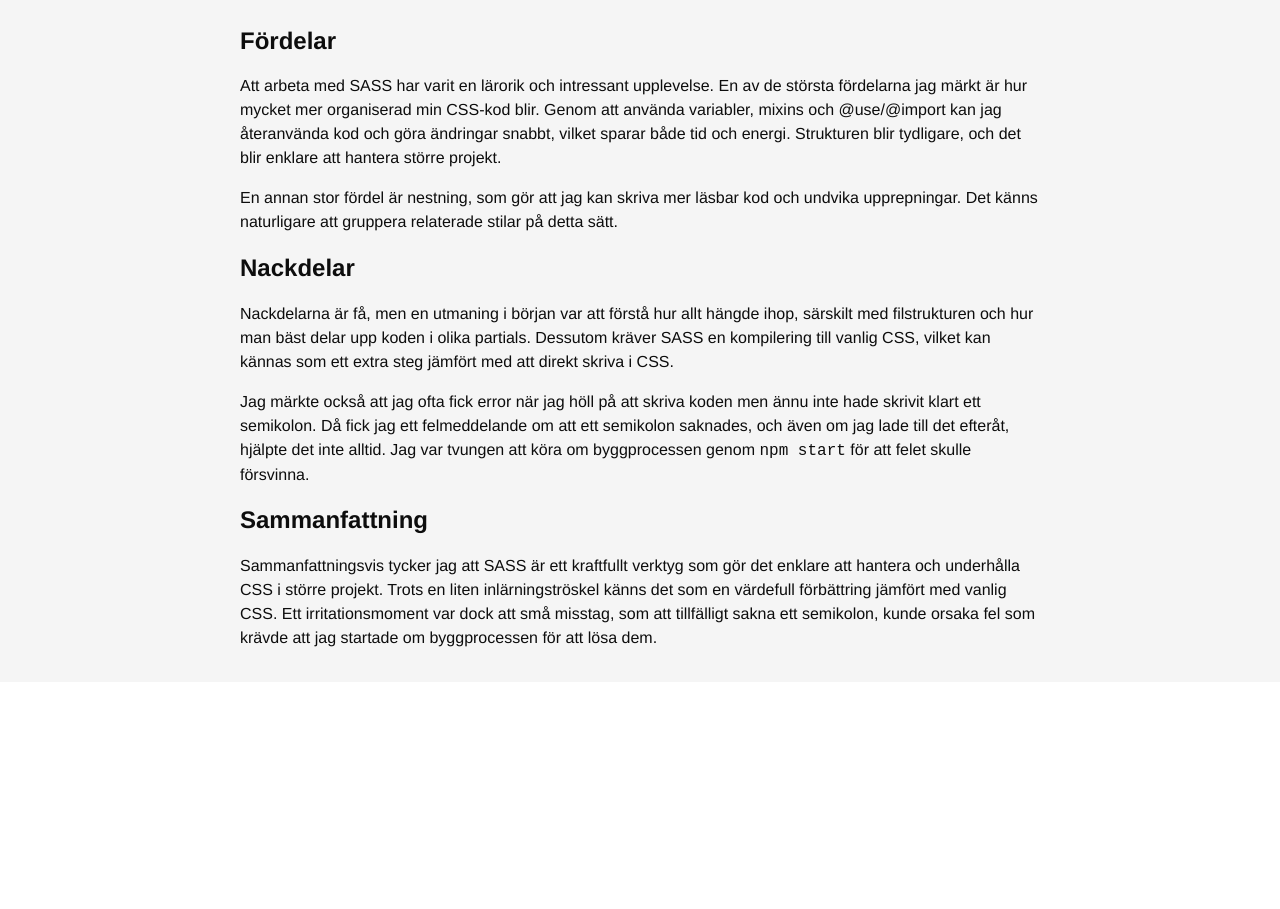
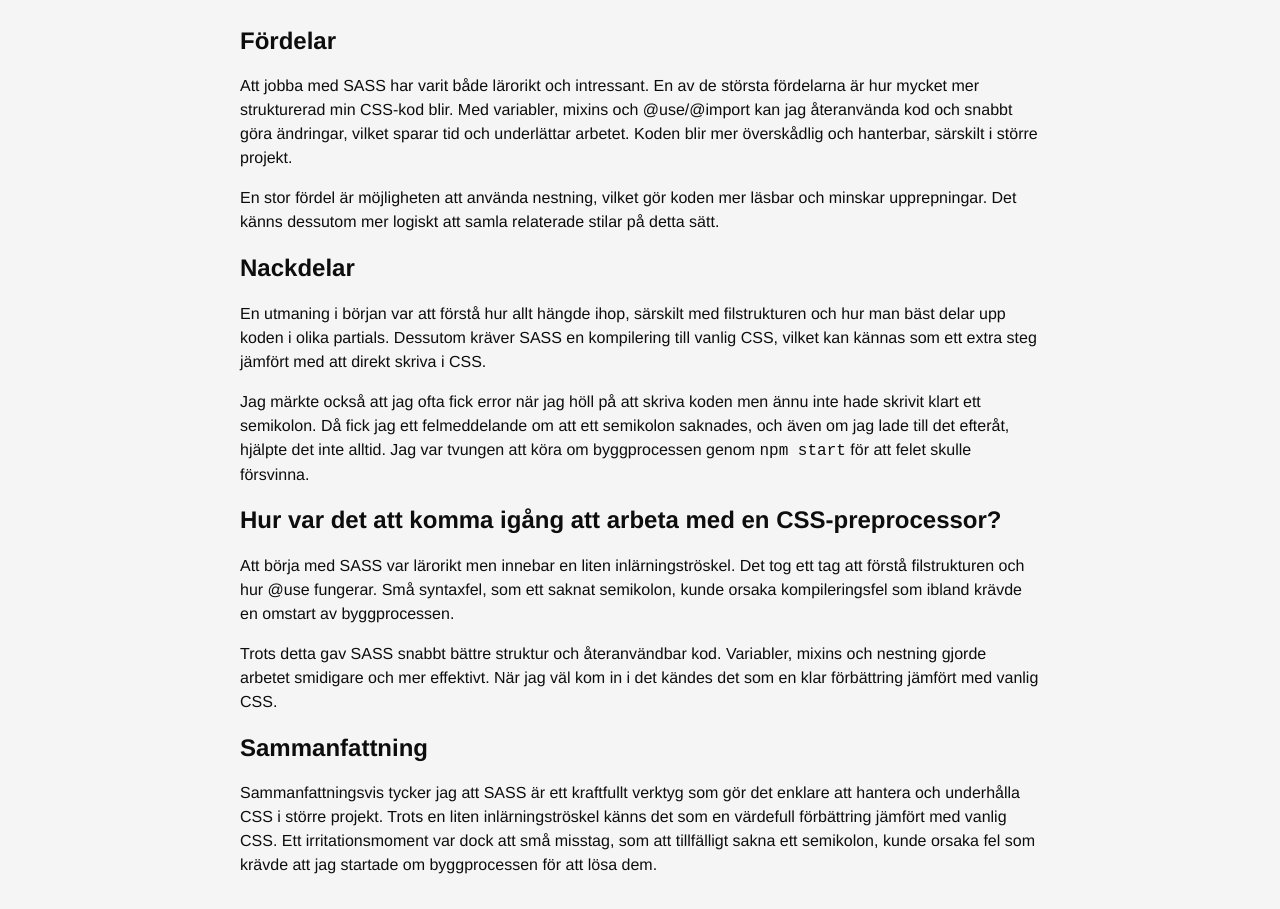
Before and after one commit to agadman/Moment3_DT211G, a website built with Parcel: page src/pages/sass.html in a window 1280 px wide. Shown: the part 178-1087 px from the top of the page. Before the commit the page ends 860 px from the top, so only its background shows below. Built offline with nearby package versions, Linux system fonts and the light colour scheme.

Commit message:
lagt till lite mer saas text

```diff
--- a/src/pages/sass.html
+++ b/src/pages/sass.html
@@ -28,11 +28,14 @@
         <section class="saas-text">
             <h1>Utvärdering av mitt arbete med SASS</h1>
             <h2>Fördelar</h2>
-            <p>Att arbeta med SASS har varit en lärorik och intressant upplevelse. En av de största fördelarna jag märkt är hur mycket mer organiserad min CSS-kod blir. Genom att använda variabler, mixins och @use/@import kan jag återanvända kod och göra ändringar snabbt, vilket sparar både tid och energi. Strukturen blir tydligare, och det blir enklare att hantera större projekt.</p>
-            <p>En annan stor fördel är nestning, som gör att jag kan skriva mer läsbar kod och undvika upprepningar. Det känns naturligare att gruppera relaterade stilar på detta sätt.</p>
+            <p>Att jobba med SASS har varit både lärorikt och intressant. En av de största fördelarna är hur mycket mer strukturerad min CSS-kod blir. Med variabler, mixins och @use/@import kan jag återanvända kod och snabbt göra ändringar, vilket sparar tid och underlättar arbetet. Koden blir mer överskådlig och hanterbar, särskilt i större projekt.</p>
+            <p>En stor fördel är möjligheten att använda nestning, vilket gör koden mer läsbar och minskar upprepningar. Det känns dessutom mer logiskt att samla relaterade stilar på detta sätt.</p>
             <h2>Nackdelar</h2>
-            <p>Nackdelarna är få, men en utmaning i början var att förstå hur allt hängde ihop, särskilt med filstrukturen och hur man bäst delar upp koden i olika partials. Dessutom kräver SASS en kompilering till vanlig CSS, vilket kan kännas som ett extra steg jämfört med att direkt skriva i CSS.</p>
+            <p>En utmaning i början var att förstå hur allt hängde ihop, särskilt med filstrukturen och hur man bäst delar upp koden i olika partials. Dessutom kräver SASS en kompilering till vanlig CSS, vilket kan kännas som ett extra steg jämfört med att direkt skriva i CSS.</p>
             <p>Jag märkte också att jag ofta fick error när jag höll på att skriva koden men ännu inte hade skrivit klart ett semikolon. Då fick jag ett felmeddelande om att ett semikolon saknades, och även om jag lade till det efteråt, hjälpte det inte alltid. Jag var tvungen att köra om byggprocessen genom <code>npm start</code> för att felet skulle försvinna.</p>
+            <h2>Hur var det att komma igång att arbeta med en CSS-preprocessor?</h2>
+            <p>Att börja med SASS var lärorikt men innebar en liten inlärningströskel. Det tog ett tag att förstå filstrukturen och hur @use fungerar. Små syntaxfel, som ett saknat semikolon, kunde orsaka kompileringsfel som ibland krävde en omstart av byggprocessen.</p>
+            <p>Trots detta gav SASS snabbt bättre struktur och återanvändbar kod. Variabler, mixins och nestning gjorde arbetet smidigare och mer effektivt. När jag väl kom in i det kändes det som en klar förbättring jämfört med vanlig CSS.</p>
             <h2>Sammanfattning</h2>
             <p>Sammanfattningsvis tycker jag att SASS är ett kraftfullt verktyg som gör det enklare att hantera och underhålla CSS i större projekt. Trots en liten inlärningströskel känns det som en värdefull förbättring jämfört med vanlig CSS. Ett irritationsmoment var dock att små misstag, som att tillfälligt sakna ett semikolon, kunde orsaka fel som krävde att jag startade om byggprocessen för att lösa dem.</p>
         </section>
```
